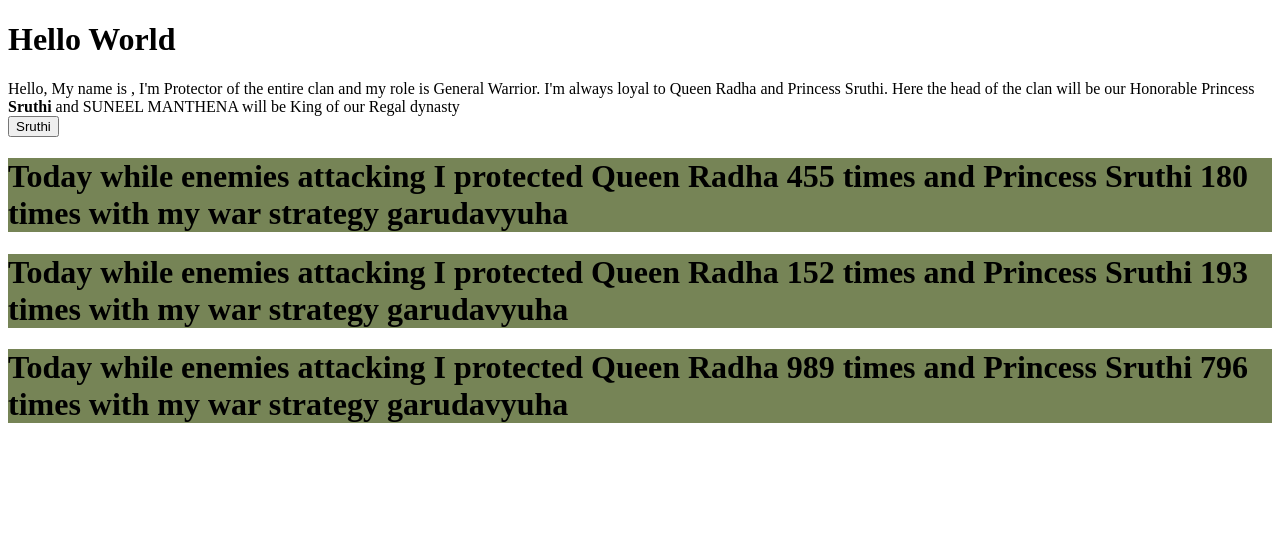
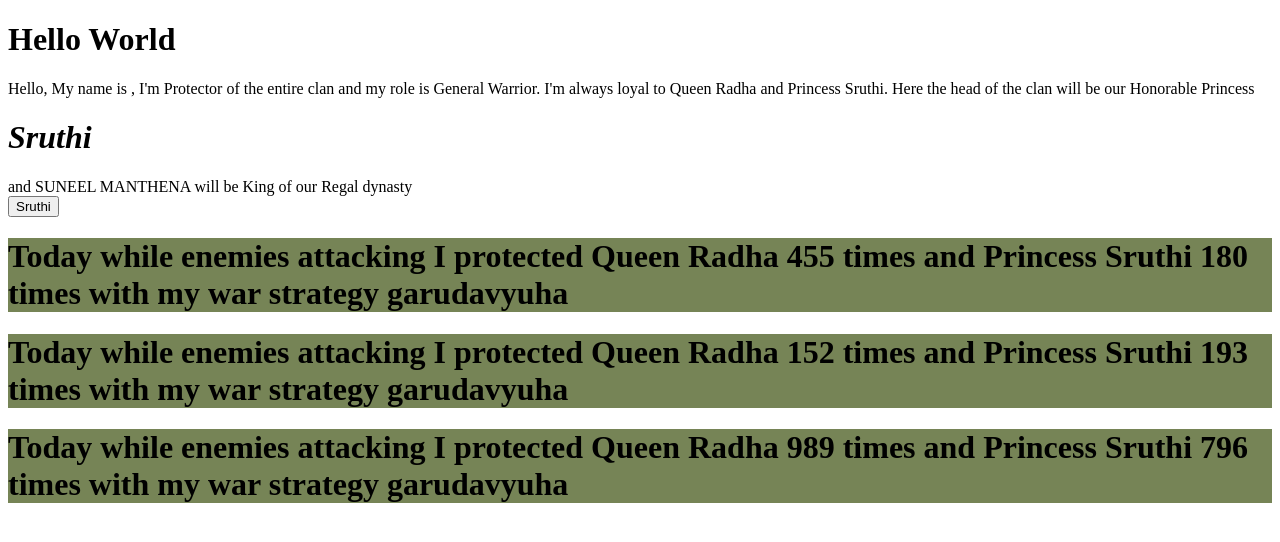
Before and after one commit to DATLARAVINDRABHUPATHIVARMA/ReactComplete, a React (Vite) app in the folder 2 create-app/: page / in a window 1280 px wide. Shown: the top 542 px of the page. Built offline with nearby package versions, Linux system fonts and the light colour scheme.

Commit message:
all of a sudden

```diff
--- a/2 create-app/src/HelloSruthi.jsx
+++ b/2 create-app/src/HelloSruthi.jsx
@@ -7,7 +7,7 @@ function HelloSruthi() {
   let myRole = "General Warrior"
   let myPrincessName = 'Sruthi'
   return(
-    <div>Hello, My name is {}, I'm Protector of the entire clan and my role is {myRole}.  I'm always loyal to Queen {myQueen} and Princess {myPrincessName}. Here the head of the clan will be our Honorable Princess <strong>{myPrincessName}</strong> and {King()} will be King of our Regal  dynasty</div>
+    <div>Hello, My name is {}, I'm Protector of the entire clan and my role is {myRole}.  I'm always loyal to Queen {myQueen} and Princess {myPrincessName}. Here the head of the clan will be our Honorable Princess <h1> <i>{myPrincessName}</i></h1> and {King()} will be King of our Regal  dynasty</div>
   )
 }
 
```
